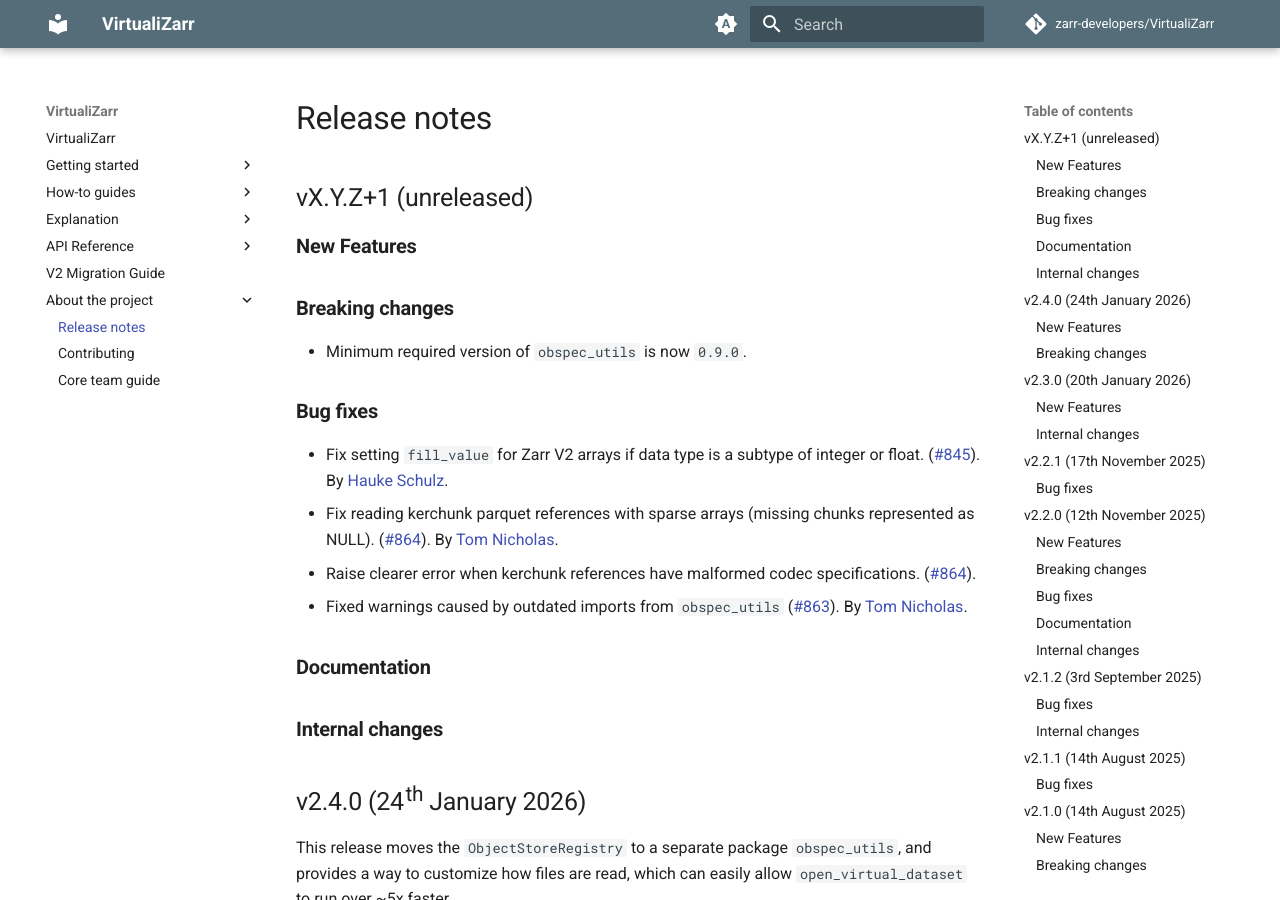
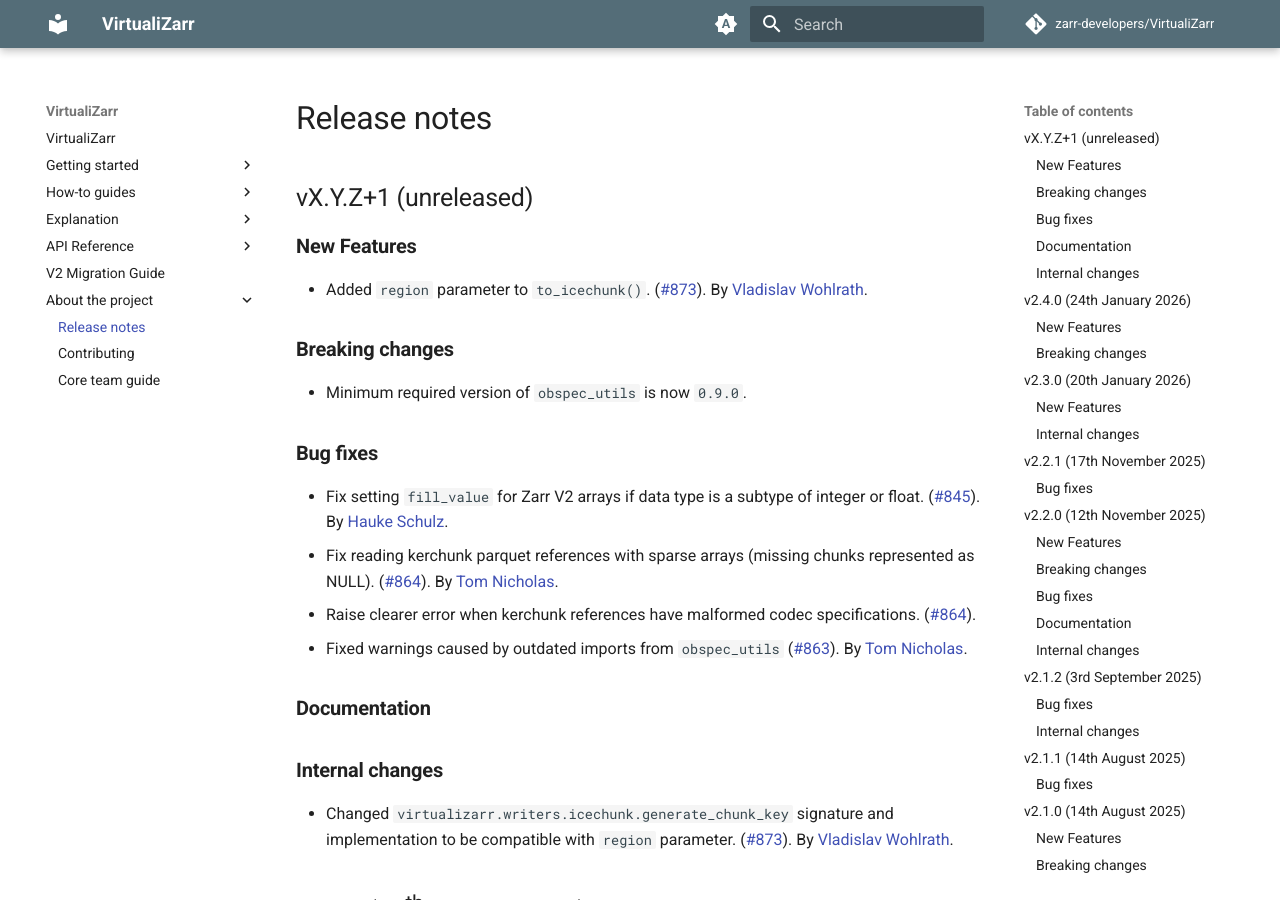
Before and after one commit to zarr-developers/VirtualiZarr, an MkDocs documentation site: the page built from docs/releases.md, in a window 1280 px wide and 900 px high. Built offline with MkDocs 1.6.1 and Material for MkDocs 9.7.7, drawn with Linux system fonts in a browser that asks for light colours; comment, search, counter and statistics services are not loaded; the version menu is left out.

Commit message:
add docs

```diff
--- a/docs/releases.md
+++ b/docs/releases.md
@@ -3,6 +3,10 @@
 ## vX.Y.Z+1 (unreleased)
 
 ### New Features
+
+- Added `region` parameter to `to_icechunk()`.
+  ([#873](https://github.com/zarr-developers/VirtualiZarr/pull/873)).
+  By [Vladislav Wohlrath](https://github.com/vladidobro).
 
 ### Breaking changes
 
@@ -24,6 +28,10 @@
 ### Documentation
 
 ### Internal changes
+
+- Changed `virtualizarr.writers.icechunk.generate_chunk_key` signature and implementation to be compatible with `region` parameter.
+  ([#873](https://github.com/zarr-developers/VirtualiZarr/pull/873)).
+  By [Vladislav Wohlrath](https://github.com/vladidobro).
 
 ## v2.4.0 (24th January 2026)
 
```
